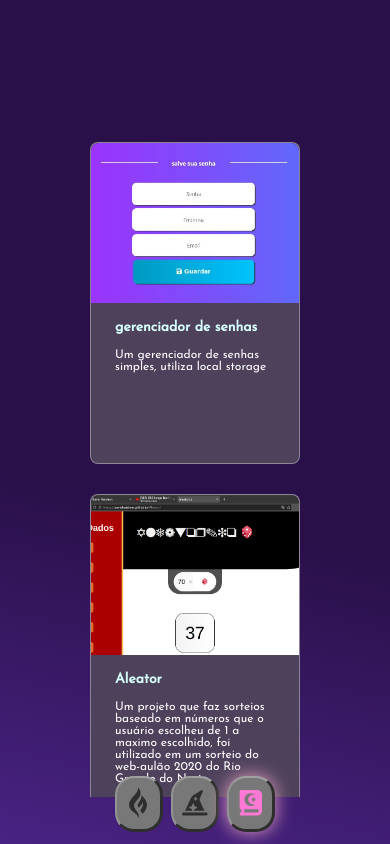
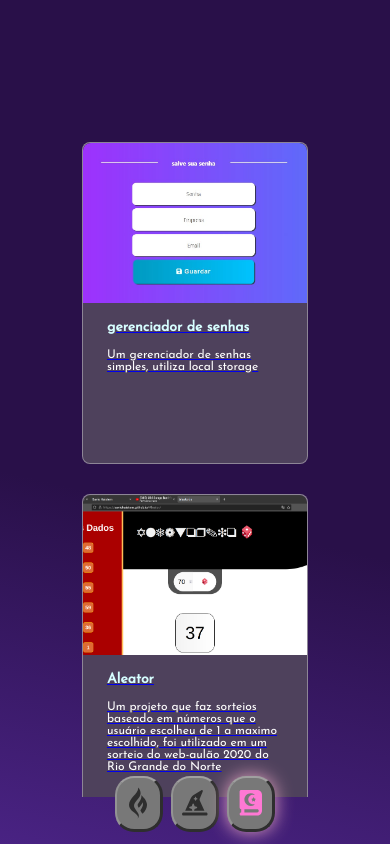
Before and after one commit to SavioHaistem/Portifolio, a Vue app: page / in a window 390 px wide. Both pictures are taken after a click on the button 251 px from the left and 804 px from the top of the page. Built offline with nearby package versions, Linux system fonts and the light colour scheme; grey boxes are pictures that could not be loaded.

Commit message:
new project link method

```diff
--- a/src/Projects.vue
+++ b/src/Projects.vue
@@ -1,9 +1,10 @@
 <template>
   <main class="projects-body">
     <ul class="projects-list">
-      <li
+      <a
         v-for="(project, index) in projects"
         :key="index"
+        :href="project.link"
         class="project-item"
         @click="openProject(project.link)"
       >
@@ -12,14 +13,14 @@
           <h3 class="project-name">{{ project.name }}</h3>
           <p class="project-description">{{ project.description }}</p>
         </div>
-      </li>
+      </a>
     </ul>
   </main>
 </template>
 
 <script>
 import Jsondata from '@/assets/projects/projects.json'
-import { useLink } from 'vue-router';
+import { useLink } from 'vue-router'
 export default {
   name: 'projectsPage',
   data() {
@@ -75,7 +76,7 @@ main.projects-body {
   justify-content: center;
   align-items: center;
 }
-ul.projects-list > li.project-item {
+ul.projects-list > a.project-item {
   font-size: 15px;
   border: 1px solid rgba(160, 160, 160, 0.308);
   overflow: hidden;
@@ -86,24 +87,24 @@ ul.projects-list > li.project-item {
   border: 1px solid rgba(255, 255, 255, 0.356);
   border-radius: 8px;
 }
-ul.projects-list > li.project-item:hover {
+ul.projects-list > a.project-item:hover {
   box-shadow: 0px 0px 60px 0px rgba(0, 3, 3, 0.747);
   border: 2px solid white;
   width: 17.5rem;
   height: 22rem;
   z-index: 1;
 }
-ul.projects-list > li.project-item > div.project-info {
+ul.projects-list > a.project-item > div.project-info {
   color: rgb(214, 254, 255);
   padding: 0px 1.5rem;
   max-height: fit-content;
 }
-ul.projects-list > li.project-item > div.project-info > p.project-description {
+ul.projects-list > a.project-item > div.project-info > p.project-description {
   color: white;
   overflow: auto;
   height: 6rem;
 }
-ul.projects-list > li.project-item > img.project-image {
+ul.projects-list > a.project-item > img.project-image {
   width: 100%;
   height: 10rem;
   object-fit: cover;
@@ -118,12 +119,12 @@ ul.projects-list > li.project-item > img.project-image {
     grid-auto-rows: 21rem;
   }
 
-  ul.projects-list > li.project-item {
+  ul.projects-list > a.project-item {
     font-size: 14px;
     width: 17rem;
     height: 20rem;
   }
-  ul.projects-list > li.project-item:hover {
+  ul.projects-list > a.project-item:hover {
     width: calc(100% + 1rem);
     height: calc(100% + 1rem);
   }
@@ -135,12 +136,12 @@ ul.projects-list > li.project-item > img.project-image {
     grid-template-columns: repeat(auto-fill, minmax(14rem, 15rem));
     grid-auto-rows: 21rem;
   }
-  ul.projects-list > li.project-item {
+  ul.projects-list > a.project-item {
     font-size: 12px;
     width: 14rem;
     height: 20rem;
   }
-  ul.projects-list > li.project-item:hover {
+  ul.projects-list > a.project-item:hover {
     width: calc(14rem + 2rem);
     height: calc(20rem + 2rem);
   }
@@ -156,7 +157,7 @@ ul.projects-list > li.project-item > img.project-image {
     width: 13rem;
     height: 20rem;
   }
-  ul.projects-list > li.project-item:hover {
+  ul.projects-list > a.project-item:hover {
     width: 15.5rem;
     height: 22.5rem;
   }
```
